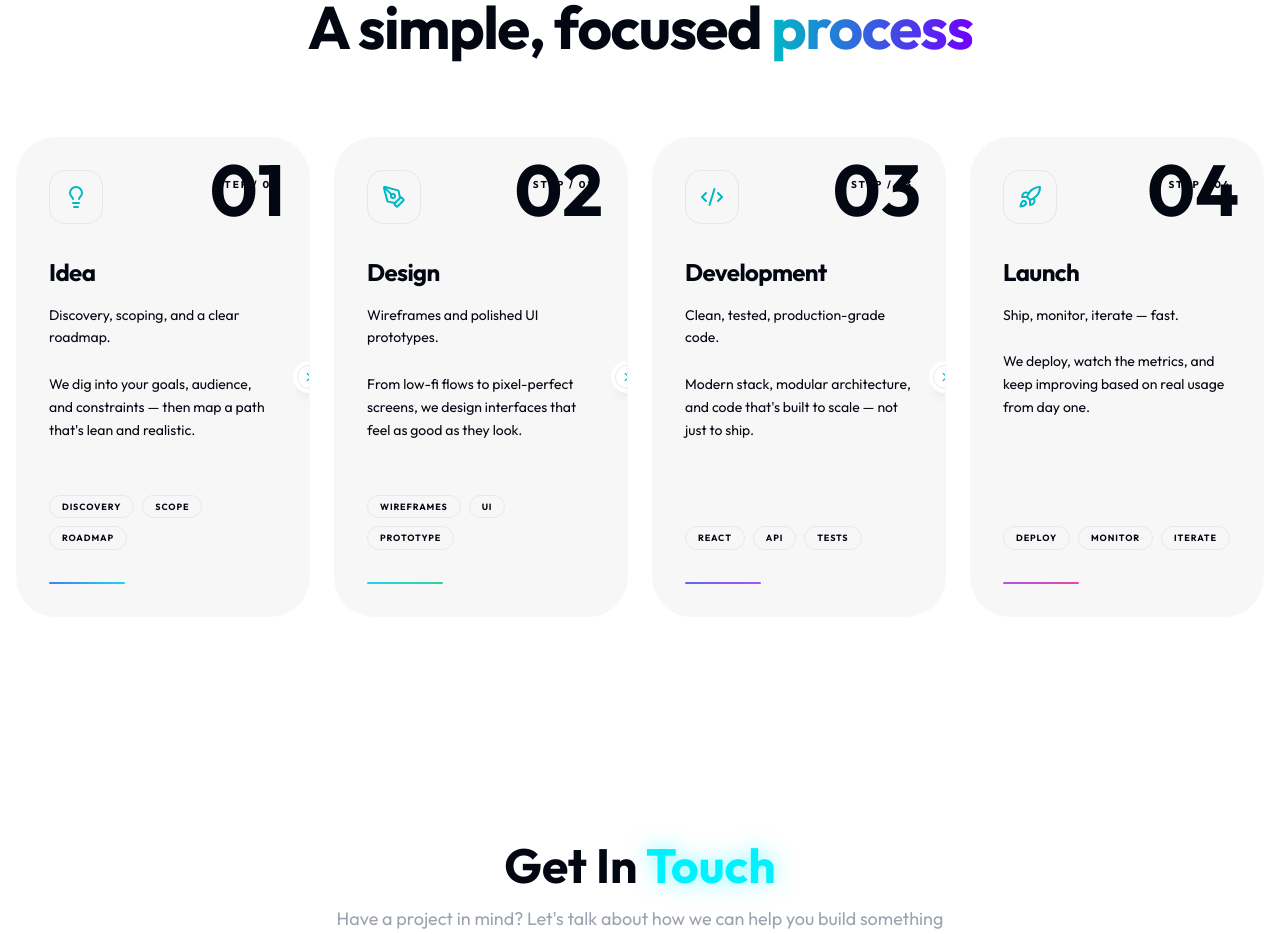
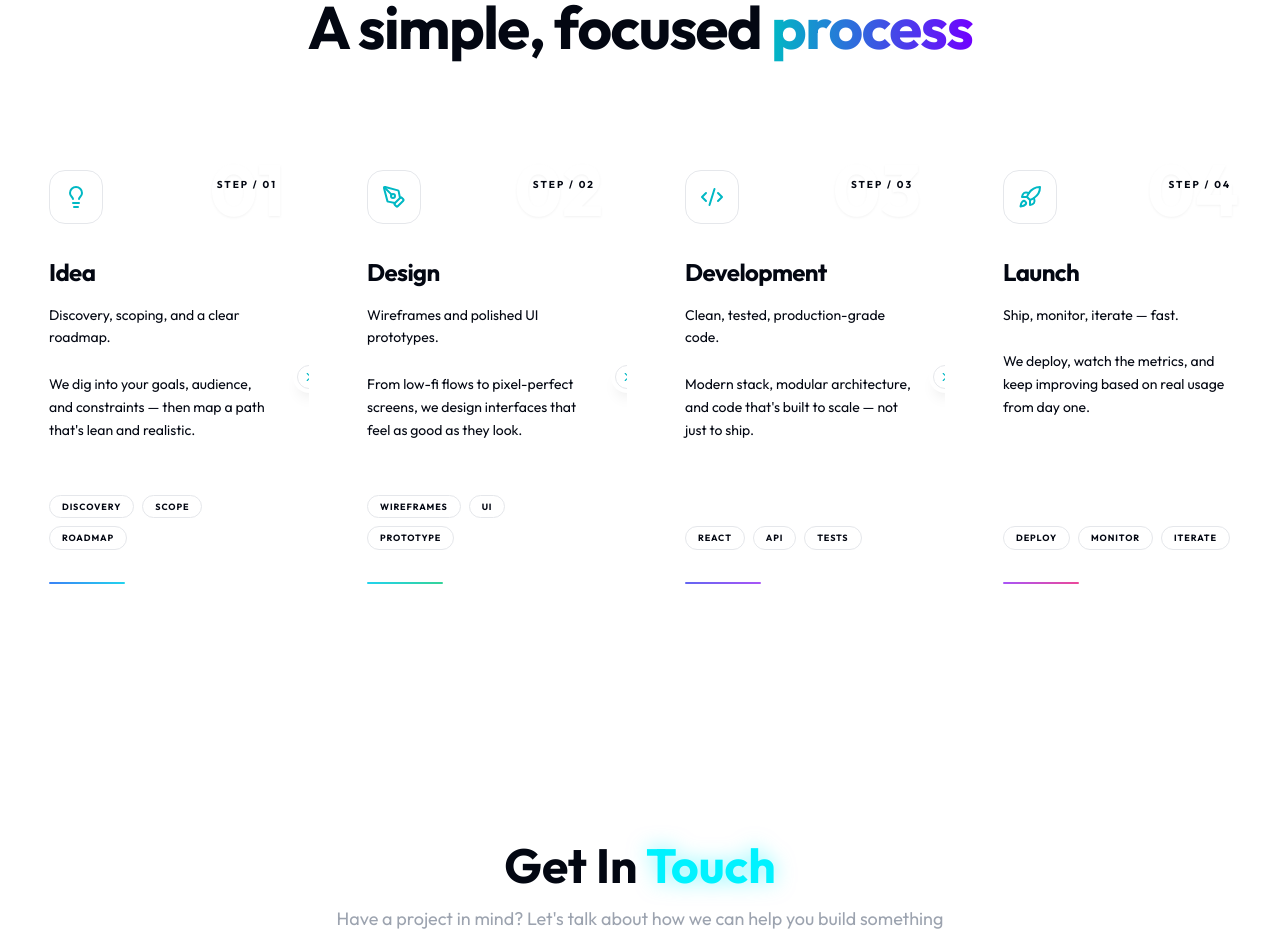
Before and after one commit to HAMZAZAWAK17/W-H__agency, a React (Vite) app: page / in a window 1280 px wide. Shown: the part 5800-6734 px from the top of the page. Built offline with nearby package versions, Linux system fonts and the light colour scheme.

Commit message:
feat: add new Steps section component to showcase project development workflow

```diff
--- a/src/components/sections/Steps.tsx
+++ b/src/components/sections/Steps.tsx
@@ -66,7 +66,7 @@ export default function Steps() {
               whileInView={{ opacity: 1, y: 0 }}
               viewport={{ once: true }}
               transition={{ duration: 0.6, delay: i * 0.1 }}
-              className="group relative flex flex-col bg-glass glow-border rounded-[2.5rem] p-8 min-h-[480px] transition-all hover:-translate-y-2"
+              className="group relative flex flex-col bg-white dark:bg-glass glow-border rounded-[2.5rem] p-8 min-h-[480px] transition-all hover:-translate-y-2"
             >
               {/* Header: Icon and Step Number */}
               <div className="flex items-start justify-between mb-8">
@@ -74,14 +74,15 @@ export default function Steps() {
                   <s.icon className="h-6 w-6" />
                 </div>
                 <div className="relative">
-                  <span className="absolute -top-4 -right-2 text-7xl font-black text-foreground/[0.03] dark:text-white/[0.03] pointer-events-none select-none">
+                  <span className="absolute -top-4 -right-2 text-7xl font-black text-white dark:text-white/[0.03] drop-shadow-sm pointer-events-none select-none">
                     {s.number}
                   </span>
-                  <span className="relative z-10 text-[10px] font-bold tracking-[0.2em] text-muted-foreground">
+                  <span className="relative z-10 text-[10px] font-bold tracking-[0.2em] text-muted-foreground group-hover:text-primary transition-colors">
                     STEP / {s.number}
                   </span>
                 </div>
               </div>
+
 
               {/* Content */}
               <div className="flex-1 flex flex-col">
```
